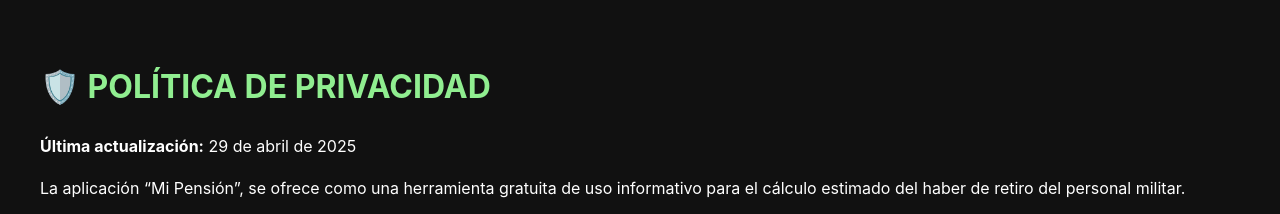
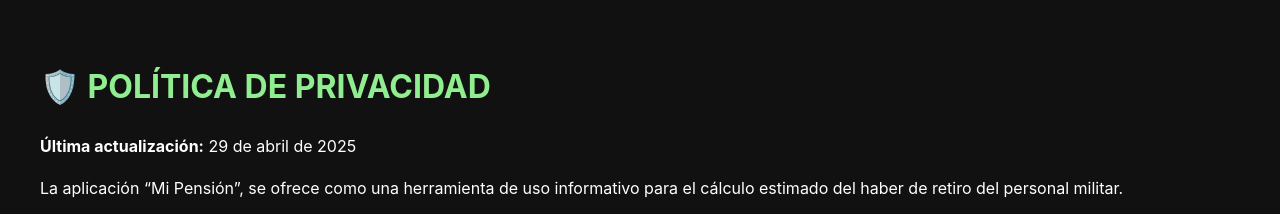
Before and after one commit to RanDeveloperLiM/politica-mi-pension, a plain HTML site: page index.html in a window 1280 px wide. Shown: the top 214 px of the page. Drawn offline with Linux system fonts and the light colour scheme.

Commit message:
Update index.html

```diff
--- a/index.html
+++ b/index.html
@@ -24,7 +24,7 @@
 
     <p><strong>Última actualización:</strong> 29 de abril de 2025</p>
 
-    <p>La aplicación “Mi Pensión”, se ofrece como una herramienta gratuita de uso informativo para el cálculo estimado del haber de retiro del personal militar.</p>
+    <p>La aplicación “Mi Pensión”, se ofrece como una herramienta de uso informativo para el cálculo estimado del haber de retiro del personal militar.</p>
 
     <p>Al descargar, instalar o utilizar esta aplicación, el usuario manifiesta su consentimiento y aceptación plena de esta Política de Privacidad y de los términos de uso aquí establecidos.</p>
 
```
